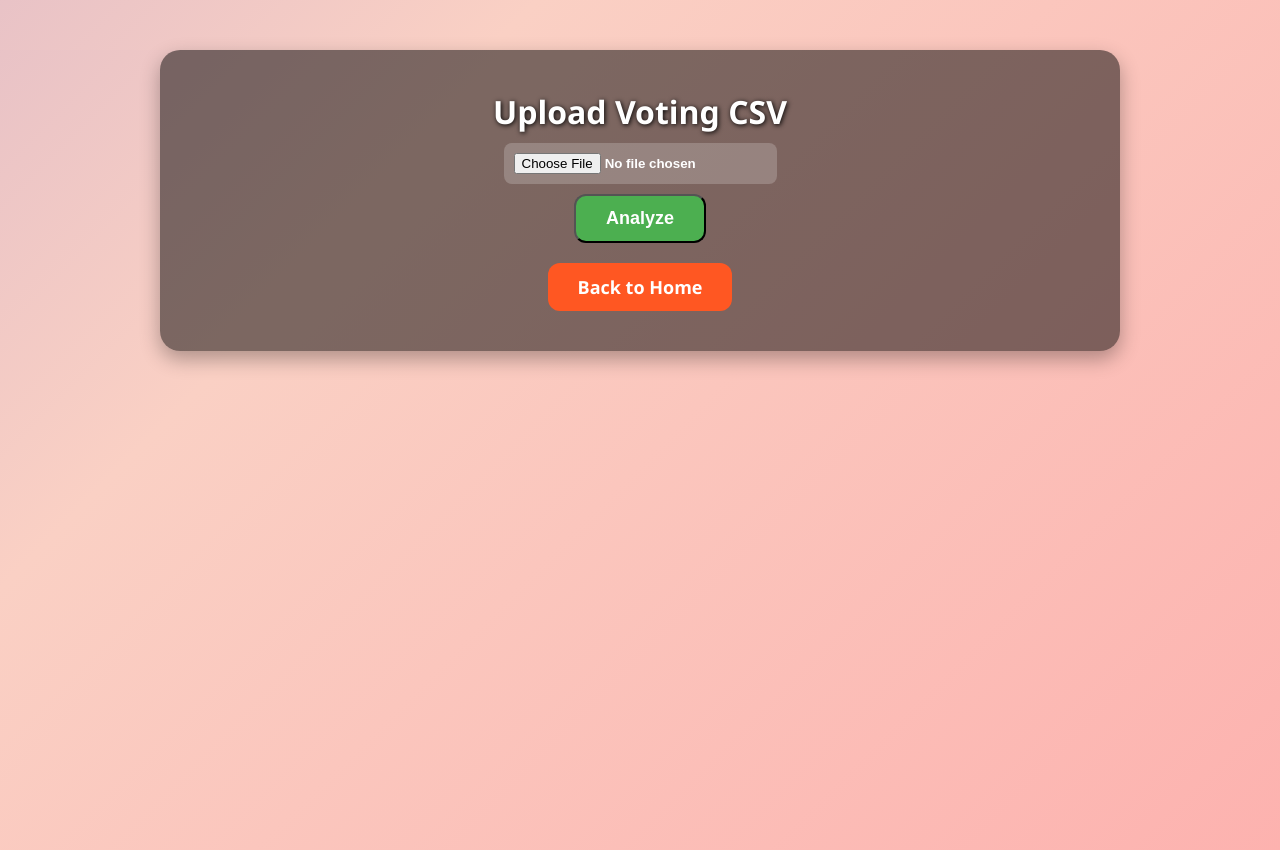
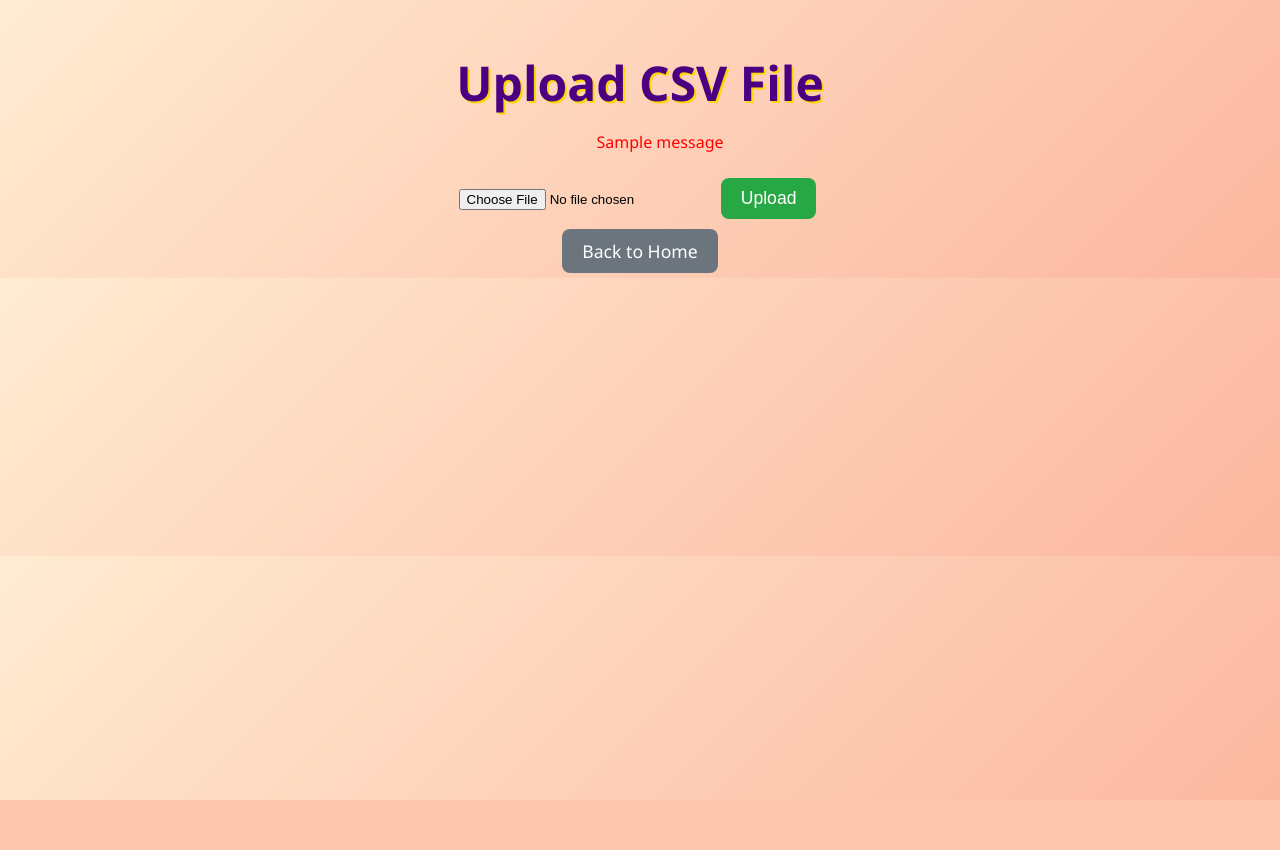
Before and after one commit to deepareddy2006/voting-analyzer-app, a Flask app: page /upload in a window 1280 px wide. After the commit the page ends 800 px from the top, so only its background shows below. Run offline with Flask 2, Linux system fonts and the light colour scheme; one stand-in notice (Sample message) is shown.

Commit message:
Add attractive templates and styling

```diff
--- a/static/style.css
+++ b/static/style.css
@@ -1,97 +1,79 @@
-/* Universal Styles */
-body, html {
+body {
+    font-family: 'Segoe UI', Tahoma, Geneva, Verdana, sans-serif;
+    background: linear-gradient(135deg, #ffecd2, #fcb69f);
     margin: 0;
     padding: 0;
-    font-family: 'Segoe UI', Tahoma, Geneva, Verdana, sans-serif;
-    height: 100%;
-    background: linear-gradient(-45deg, #ff9a9e, #fad0c4, #a18cd1, #fbc2eb);
-    background-size: 400% 400%;
-    animation: gradientBG 15s ease infinite;
-    color: #fff;
-}
-
-/* Gradient animation */
-@keyframes gradientBG {
-    0% {background-position: 0% 50%;}
-    50% {background-position: 100% 50%;}
-    100% {background-position: 0% 50%;}
-}
-
-/* Container */
-.container {
-    max-width: 900px;
-    margin: 50px auto;
-    padding: 30px;
-    background: rgba(0,0,0,0.5);
-    border-radius: 20px;
-    box-shadow: 0 8px 20px rgba(0,0,0,0.3);
     text-align: center;
 }
 
-/* Headings */
-h1, h2, h3 {
-    margin: 10px 0;
-    color: #fff;
-    text-shadow: 1px 1px 5px #000;
+.container {
+    margin-top: 50px;
 }
 
-/* Buttons */
+.title {
+    font-size: 3em;
+    color: #4b0082;
+    margin-bottom: 10px;
+    text-shadow: 2px 2px #ffd700;
+}
+
+.subtitle {
+    font-size: 1.5em;
+    color: #333;
+    margin-bottom: 30px;
+}
+
 .btn {
-    padding: 12px 30px;
-    margin: 10px;
-    font-size: 18px;
-    font-weight: bold;
-    color: #fff;
+    padding: 10px 20px;
+    font-size: 1.1em;
+    border: none;
+    border-radius: 8px;
+    cursor: pointer;
+    margin: 5px;
     text-decoration: none;
-    border-radius: 12px;
-    transition: 0.3s;
+    color: white;
     display: inline-block;
 }
 
-.btn.home { background: #4caf50; }
-.btn.back { background: #ff5722; }
-.btn:hover { transform: scale(1.1); box-shadow: 0 5px 15px rgba(0,0,0,0.3); }
+.btn-primary { background-color: #4b0082; }
+.btn-success { background-color: #28a745; }
+.btn-secondary { background-color: #6c757d; }
 
-/* Table */
-table {
-    width: 100%;
-    border-collapse: collapse;
-    margin-top: 30px;
-    background: rgba(255,255,255,0.1);
-    border-radius: 10px;
-    overflow: hidden;
+.btn:hover {
+    opacity: 0.85;
+    transform: scale(1.05);
+    transition: all 0.2s ease-in-out;
 }
 
-table th, table td {
-    padding: 12px 15px;
-    text-align: center;
+.flash {
+    color: red;
+    list-style-type: none;
+    margin-bottom: 20px;
 }
 
-table th {
-    background: rgba(0,0,0,0.4);
-    font-size: 18px;
+table {
+    margin: 30px auto;
+    border-collapse: collapse;
+    width: 70%;
+    background: #ffffffaa;
+    box-shadow: 2px 2px 12px rgba(0,0,0,0.2);
 }
 
-table tr:nth-child(even) {
-    background: rgba(255,255,255,0.05);
+th, td {
+    padding: 12px;
+    border: 1px solid #ddd;
+    font-size: 1.1em;
 }
 
-/* File upload button */
-input[type="file"] {
-    padding: 10px;
-    border-radius: 8px;
-    background: rgba(255,255,255,0.2);
-    color: #fff;
-    font-weight: bold;
-    cursor: pointer;
-    transition: 0.3s;
-}
-input[type="file"]:hover {
-    background: rgba(255,255,255,0.4);
-    transform: scale(1.05);
+th {
+    background-color: #4b0082;
+    color: white;
 }
 
-/* Responsive charts */
-#chart, #bar-chart {
+tr:nth-child(even) { background-color: #f2f2f2; }
+
+.chart {
+    width: 50%;
     margin: 20px auto;
+    display: block;
 }
--- a/templates/index.html
+++ b/templates/index.html
@@ -7,9 +7,9 @@
 </head>
 <body>
     <div class="container">
-        <h1>Welcome to Voting Analyzer</h1>
-        <p>Analyze election results interactively with beautiful charts!</p>
-        <a href="{{ url_for('upload_file') }}" class="btn home">Upload CSV</a>
+        <h1 class="title">Voting Analyzer</h1>
+        <p class="subtitle">Upload your voting data CSV and visualize results.</p>
+        <a href="{{ url_for('upload_file') }}" class="btn btn-primary">Upload CSV</a>
     </div>
 </body>
 </html>
--- a/templates/upload.html
+++ b/templates/upload.html
@@ -7,12 +7,21 @@
 </head>
 <body>
     <div class="container">
-        <h1>Upload Voting CSV</h1>
+        <h1 class="title">Upload CSV File</h1>
+        {% with messages = get_flashed_messages() %}
+        {% if messages %}
+            <ul class="flash">
+                {% for message in messages %}
+                    <li>{{ message }}</li>
+                {% endfor %}
+            </ul>
+        {% endif %}
+        {% endwith %}
         <form method="POST" enctype="multipart/form-data">
-            <input type="file" name="file" required><br>
-            <button type="submit" class="btn home">Analyze</button>
+            <input type="file" name="file" accept=".csv" required>
+            <button type="submit" class="btn btn-success">Upload</button>
         </form>
-        <a href="{{ url_for('index') }}" class="btn back">Back to Home</a>
+        <a href="{{ url_for('index') }}" class="btn btn-secondary mt-3">Back to Home</a>
     </div>
 </body>
 </html>
```
Also changed, not shown: templates/results.html (+10 -19 lines).
